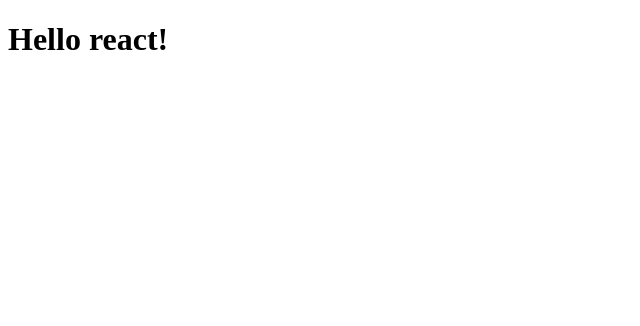
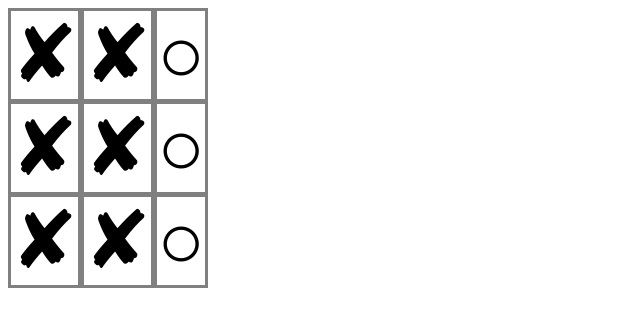
Before and after one commit to jrouviere/tic-tac-toe, a React app: page / in a window 1280 px wide. Shown: the whole page, without its empty margins (0-640 px from the left). Built offline with nearby package versions, Linux system fonts and the light colour scheme.

Commit message:
Add a very crude layout of the tic tac toe board

```diff
--- a/index.html
+++ b/index.html
@@ -3,6 +3,7 @@
     <head>
         <meta charset="UTF-8">
         <title>Tic Tac Toe</title>
+        <link rel="stylesheet" type="text/css" href="style.css">
     </head>
     <body>
         <div id="app"></div>
--- a/main.js
+++ b/main.js
@@ -1,9 +1,24 @@
 import React from 'react';
 import ReactDOM from 'react-dom';
 
+
+class Board extends React.Component {
+    render() {
+        let rows = [];
+        for(let i=0; i<3; i++) {
+            rows.push(<div className="row">
+                <div className="cell">&#x2718;</div>
+                <div className="cell">&#x2718;</div>
+                <div className="cell">&#x25cb;</div>
+            </div>);
+        }
+        return <div>{rows}</div>
+    }
+}
+
 class App extends React.Component {
     render() {
-        return <h1>Hello react!</h1>
+        return <Board />
     }
 }
 
--- /dev/null
+++ b/style.css
@@ -0,0 +1,5 @@
+.cell {
+    font-size: 5em;
+    display: inline;
+    border: 3px solid grey;
+}
```
